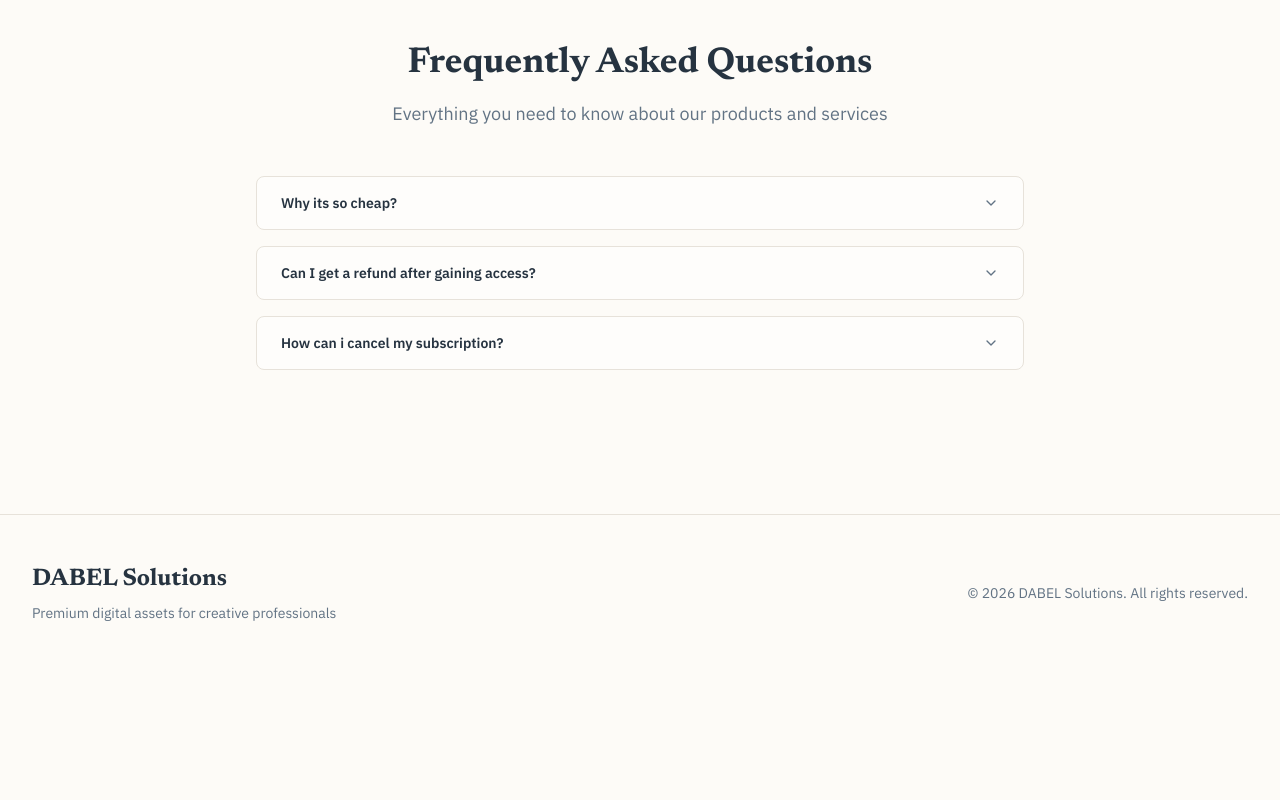
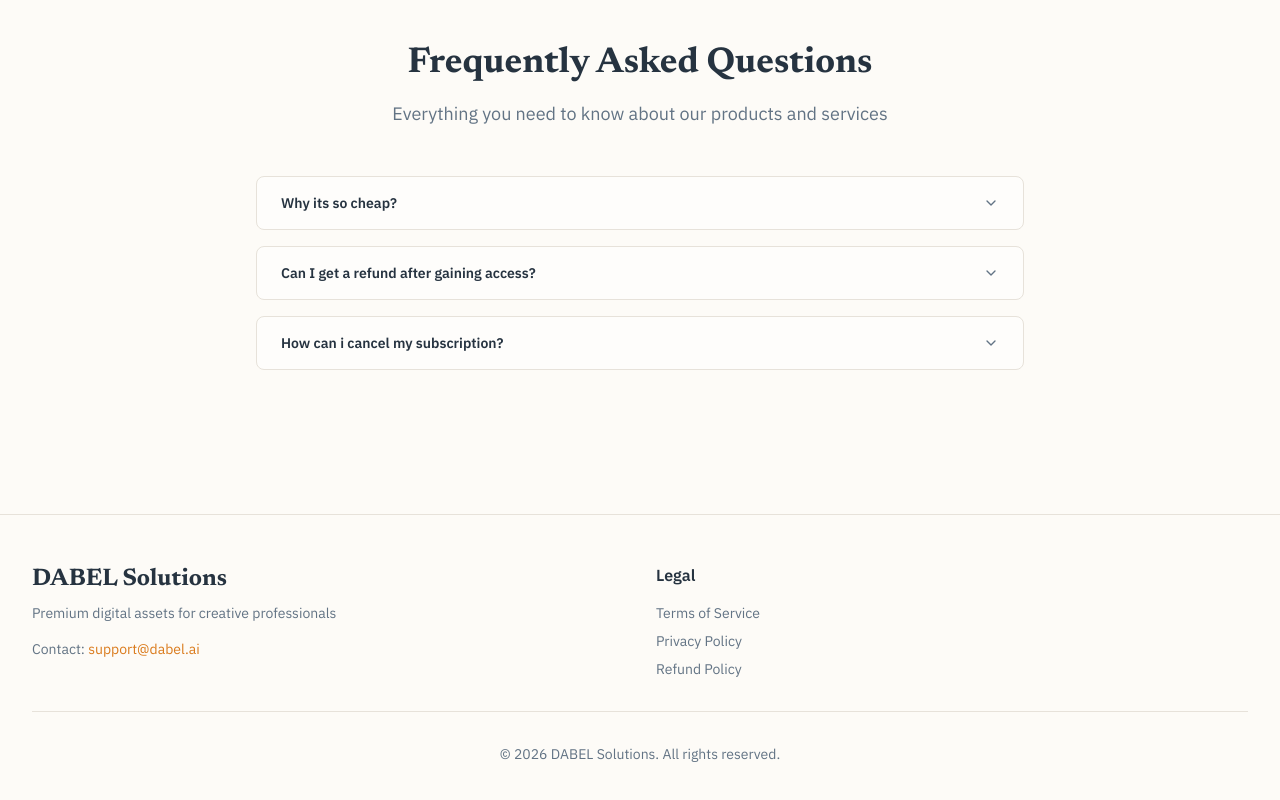
Before and after one commit to Usamaqur12/sg-800e0f93-fb1b-4fa9-9ce5-03e6289fd30c-1778894677, a Next.js app: page / in a window 1280 px wide. Shown: the part 2261-3061 px from the top of the page. Before the commit the page ends 2932 px from the top, so only its background shows below. Built offline with nearby package versions, Linux system fonts and the light colour scheme.

Commit message:
feat(ui): add policy links to footer

```diff
--- a/src/pages/index.tsx
+++ b/src/pages/index.tsx
@@ -1,6 +1,7 @@
 import { SEO } from "@/components/SEO";
 import { ProductCard } from "@/components/ProductCard";
 import { Button } from "@/components/ui/themed-button";
+import Link from "next/link";
 import {
   Accordion,
   AccordionContent,
@@ -169,19 +170,43 @@ export default function Home() {
         {/* Footer */}
         <footer className="border-t border-border mt-20">
           <div className="container py-12">
-            <div className="flex flex-col md:flex-row justify-between items-center gap-6">
+            <div className="grid md:grid-cols-2 gap-8 mb-8">
               <div>
                 <h3 className="font-serif text-2xl font-bold text-foreground mb-2">
                   DABEL Solutions
                 </h3>
+                <p className="text-sm text-muted-foreground mb-4">
+                  Premium digital assets for creative professionals
+                </p>
                 <p className="text-sm text-muted-foreground">
-                  Premium digital assets for creative professionals
+                  Contact: <a href="mailto:support@dabel.ai" className="text-accent hover:underline">support@dabel.ai</a>
                 </p>
               </div>
 
-              <div className="text-sm text-muted-foreground">
-                © {new Date().getFullYear()} DABEL Solutions. All rights reserved.
+              <div>
+                <h4 className="font-semibold text-foreground mb-4">Legal</h4>
+                <ul className="space-y-2 text-sm">
+                  <li>
+                    <Link href="/terms-of-service" className="text-muted-foreground hover:text-accent transition-colors">
+                      Terms of Service
+                    </Link>
+                  </li>
+                  <li>
+                    <Link href="/privacy-policy" className="text-muted-foreground hover:text-accent transition-colors">
+                      Privacy Policy
+                    </Link>
+                  </li>
+                  <li>
+                    <Link href="/refund-policy" className="text-muted-foreground hover:text-accent transition-colors">
+                      Refund Policy
+                    </Link>
+                  </li>
+                </ul>
               </div>
+            </div>
+
+            <div className="border-t border-border pt-8 text-center text-sm text-muted-foreground">
+              © {new Date().getFullYear()} DABEL Solutions. All rights reserved.
             </div>
           </div>
         </footer>
```
